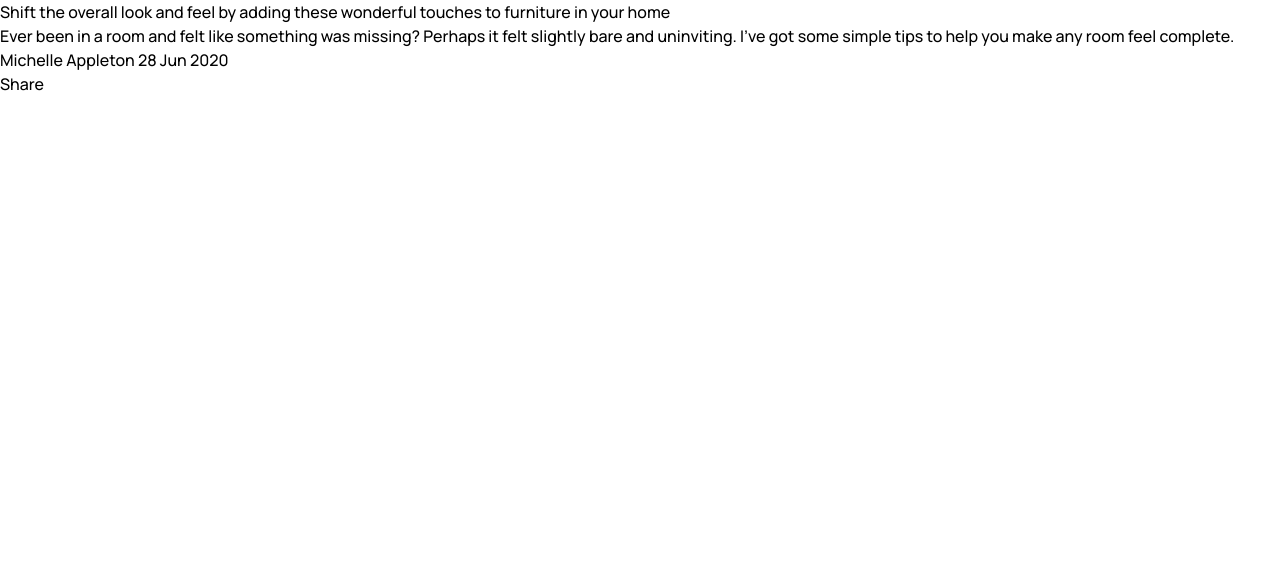
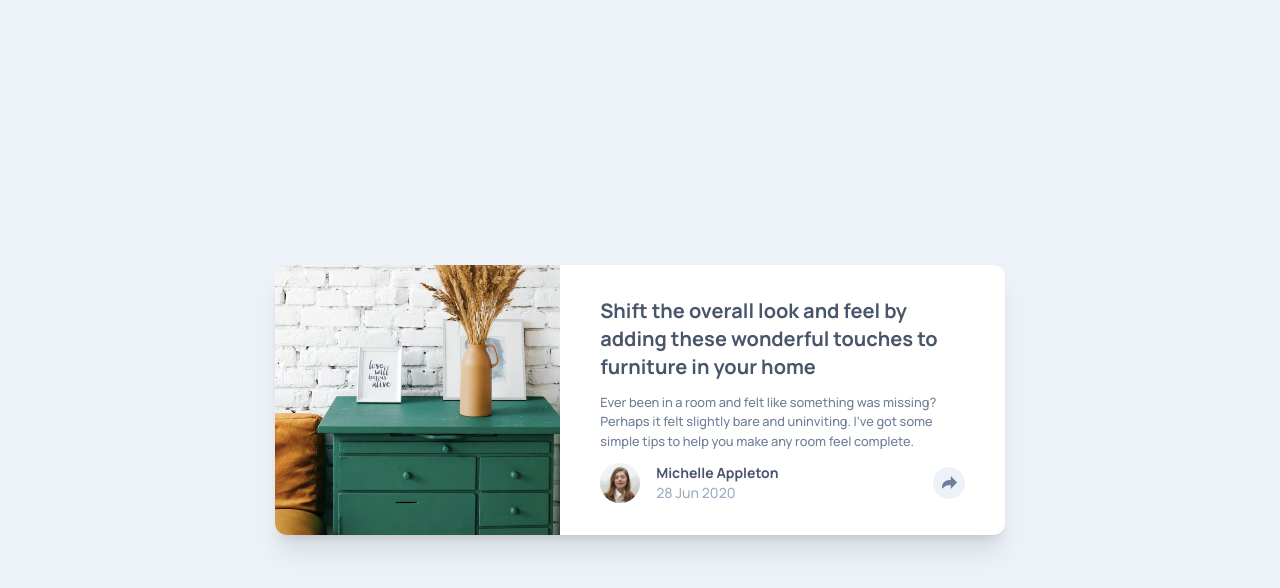
Before and after one commit to n0rrman/frontend-mentor-challenges, a Next.js app in the folder article-preview-component/: page / in a window 1280 px wide. Shown: the top 588 px of the page. Built offline with nearby package versions, Linux system fonts and the light colour scheme.

Commit message:
article-preview-component desktop view scaffolded

```diff
--- a/article-preview-component/src/app/page.tsx
+++ b/article-preview-component/src/app/page.tsx
@@ -1,20 +1,52 @@
+import Image from "next/image";
+
+import profilePic from "/public/avatar-michelle.jpg";
+import productImg from "/public/drawers.jpg";
+import shareIcon from "/public/icon-share.svg";
+
 export default function Home() {
   return (
-    <div>
-      <div>
-        Shift the overall look and feel by adding these wonderful touches to
-        furniture in your home
+    <div className="flex justify-center items-center min-h-screen bg-lightGrayishBlue">
+      <div className="flex flex-col md:flex-row text-veryDarkBlue w-[45.625rem] bg-white rounded-xl shadow-xl ">
+        <div className="rounded-l-xl overflow-hidden w-full">
+          <div className="relative h-full w-full brightness-105">
+            <Image
+              className="object-left object-cover"
+              src={productImg}
+              // width={660} height={528}
+              fill
+              alt=""
+            />
+          </div>
+        </div>
+        <main className="flex flex-col gap-3 px-10 py-8 max-w-[27.8rem]">
+          <h1 className="text-xl font-bold">
+            Shift the overall look and feel by adding these wonderful touches to
+            furniture in your home
+          </h1>
+
+          <p className="text-[0.8rem] text-desaturatedBlue">
+            Ever been in a room and felt like something was missing? Perhaps it
+            felt slightly bare and uninviting. I've got some simple tips to help
+            you make any room feel complete.
+          </p>
+
+          <div className="flex flex-row items-center justify-center">
+            <div className="relative w-10 h-10 rounded-full overflow-hidden">
+              <Image src={profilePic} alt="" fill />
+            </div>
+            <div className="flex flex-col flex-1 ml-4">
+              <div className="text-sm font-bold">Michelle Appleton</div>
+              <div className="text-sm text-grayishBlue">28 Jun 2020</div>
+            </div>
+            <div className="flex justify-center items-center rounded-full bg-lightGrayishBlue h-8 w-8">
+              <Image src={shareIcon} alt="" width={15} height={15} />
+            </div>
+          </div>
+
+          <div className="hidden">Share</div>
+        </main>
       </div>
-
-      <div>
-        Ever been in a room and felt like something was missing? Perhaps it felt
-        slightly bare and uninviting. I’ve got some simple tips to help you make
-        any room feel complete.
-      </div>
-
-      <div>Michelle Appleton 28 Jun 2020</div>
-
-      <div>Share</div>
     </div>
   );
 }
```
